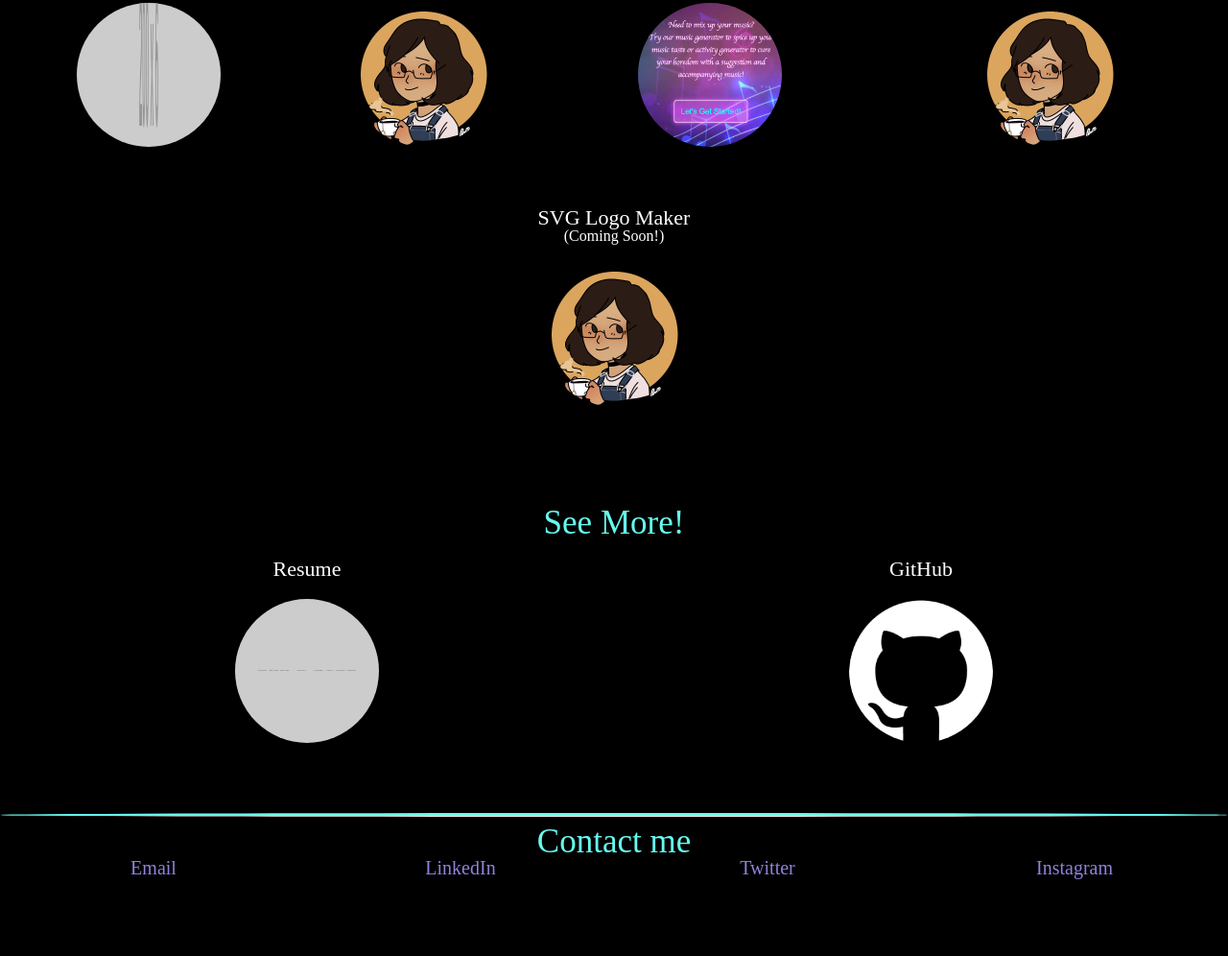
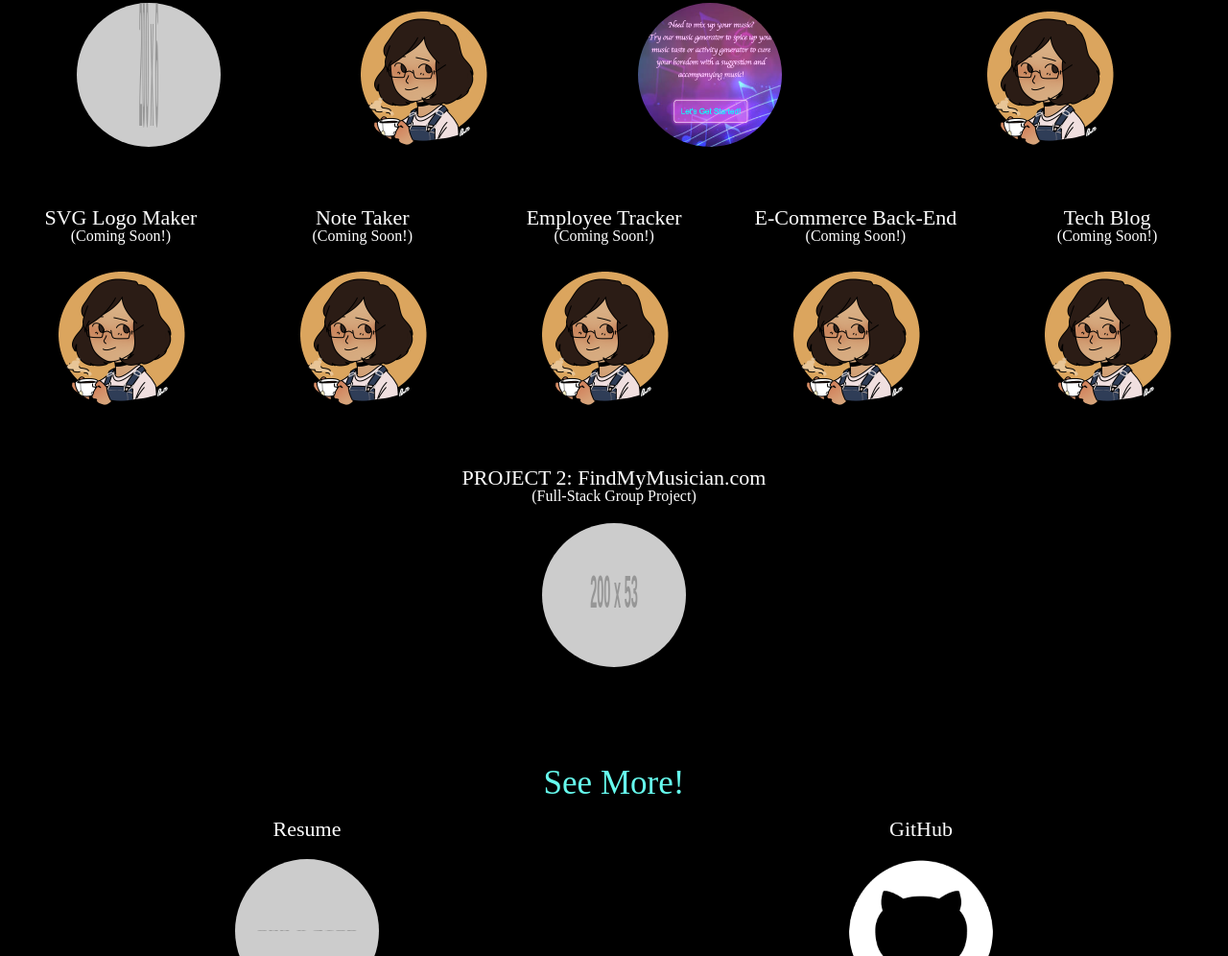
Before and after one commit to jrocksymphonia/c2_coding-portfolio-MO, a plain HTML site: page index.html in a window 1280 px wide. Shown: the part 1471-2467 px from the top of the page at 96% size. Before the commit the page ends 2395 px from the top, so only its background shows below. Drawn offline with Linux system fonts and the light colour scheme; placeholder pictures from the web are drawn by us.

Commit message:
added latest progects including project 2

```diff
--- a/index.html
+++ b/index.html
@@ -119,6 +119,46 @@
                         <img class="img-link" src="./assets/images/manu-cartoon.PNG" alt="Manu in Overalls Cartoon Holding Tea">
                     </a>
                 </div>
+
+                <div class="img-card">
+                    <h3>Note Taker</h3>
+                    <h4>(Coming Soon!)</h4>
+                    <a href="#">
+                        <img class="img-link" src="./assets/images/manu-cartoon.PNG" alt="Manu in Overalls Cartoon Holding Tea">
+                    </a>
+                </div>
+
+                <div class="img-card">
+                    <h3>Employee Tracker</h3>
+                    <h4>(Coming Soon!)</h4>
+                    <a href="#">
+                        <img class="img-link" src="./assets/images/manu-cartoon.PNG" alt="Manu in Overalls Cartoon Holding Tea">
+                    </a>
+                </div>
+
+                <div class="img-card">
+                    <h3>E-Commerce Back-End</h3>
+                    <h4>(Coming Soon!)</h4>
+                    <a href="#">
+                        <img class="img-link" src="./assets/images/manu-cartoon.PNG" alt="Manu in Overalls Cartoon Holding Tea">
+                    </a>
+                </div>
+
+                <div class="img-card">
+                    <h3>Tech Blog</h3>
+                    <h4>(Coming Soon!)</h4>
+                    <a href="#">
+                        <img class="img-link" src="./assets/images/manu-cartoon.PNG" alt="Manu in Overalls Cartoon Holding Tea">
+                    </a>
+                </div>
+
+                <div class="img-card">
+                    <h3>PROJECT 2: FindMyMusician.com </h3>
+                    <h4>(Full-Stack Group Project)</h4>
+                    <a href="https://find-my-musician.herokuapp.com/">
+                        <img class="img-link" src="https://via.placeholder.com/200/53CB48/000000/?text=FMM" alt="Project 2 Placeholder">
+                    </a>
+                </div>
             </section>
 
         </section>
```
